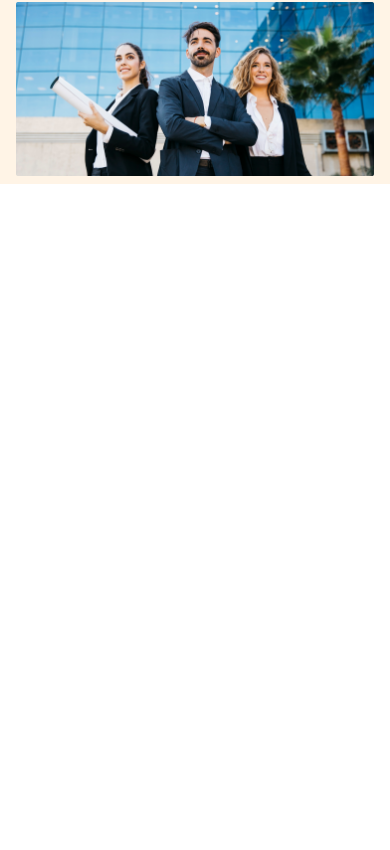
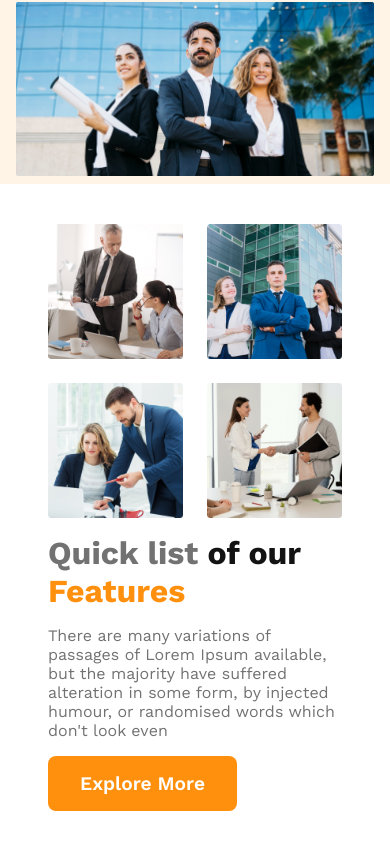
Before and after one commit to sydsym/g3-architect, a plain HTML site: page index.html in a window 390 px wide. Shown: the part 442-1292 px from the top of the page. Before the commit the page ends 844 px from the top, so only its background shows below. Drawn offline with nearby package versions, Linux system fonts and the light colour scheme.

Commit message:
done with responsive till team section

```diff
--- a/index.html
+++ b/index.html
@@ -17,7 +17,7 @@
   <body>
     <header>
       <nav>
-        <h3 class="logo">G3 Architects</h3>
+        <h3 class="logo dark-txt">G3 Architects</h3>
         <ul>
           <li><a href="#">Home</a></li>
           <li><a href="#">About</a></li>
@@ -27,8 +27,8 @@
       </nav>
       <div class="banner">
         <div class="banner-content">
-          <h1 class="banner-title">Brand New Group of Architects</h1>
-          <p class="banner-description">
+          <h1 class="banner-title dark-txt">Brand New Group of Architects</h1>
+          <p class="banner-description gray-txt">
             There are many variations of passages of Lorem Ipsum available, but
             the majority have suffered alteration in some form, by injected
             humour, or randomised words which don't look even
@@ -38,7 +38,33 @@
         <img src="images/banner.png" alt="banner" />
       </div>
     </header>
-    <main></main>
+    <main>
+      <!-- main section  -->
+      <section class="team-section">
+        <div class="team-img-container">
+          <img src="images/team1.png" alt="team1" /><img
+            src="images/team2.png"
+            alt="team2"
+          /><img src="images/team3.png" alt="team3" /><img
+            src="images/team4.png"
+            alt="team4"
+          />
+        </div>
+        <div class="team-content">
+          <h1>
+            <span class="gray-txt">Quick list </span>
+            <span class="dark-txt">of our </span
+            ><span class="orange-txt">Features</span>
+          </h1>
+          <p class="team-description gray-txt">
+            There are many variations of passages of Lorem Ipsum available, but
+            the majority have suffered alteration in some form, by injected
+            humour, or randomised words which don't look even
+          </p>
+          <button class="primary-btn">Explore More</button>
+        </div>
+      </section>
+    </main>
     <footer></footer>
   </body>
 </html>
--- a/styles/style.css
+++ b/styles/style.css
@@ -1,9 +1,33 @@
+/* shared Styles */
 * {
   margin: 0;
   padding: 0;
   font-family: "Work Sans", system-ui;
 }
 
+.primary-btn {
+  font-size: 1.2rem;
+  color: #fff;
+  background: #ff900e;
+  border: none;
+  border-radius: 0.5rem;
+  padding: 1rem 2rem;
+  font-weight: 600;
+}
+
+.gray-txt {
+  color: #727272;
+}
+
+.dark-txt {
+  color: #131313;
+}
+
+.orange-txt {
+  color: #ff900e;
+}
+
+/* header styles */
 header {
   background: #ff900e1a;
   padding: 2rem 10rem;
@@ -17,7 +41,6 @@ nav {
 .logo {
   font-size: 2.5rem;
   font-weight: 700;
-  color: #131313;
 }
 nav > ul {
   display: flex;
@@ -56,30 +79,53 @@ nav a {
   text-align: center;
   font-size: 4rem;
   font-weight: 700;
-  color: #131313;
 }
 .banner-description {
   text-align: center;
-  color: #727272;
-}
-
-.primary-btn {
-  font-size: 1.2rem;
-  color: #fff;
-  background: #ff900e;
-  border: none;
-  border-radius: 0.5rem;
-  padding: 1rem 2rem;
-  font-weight: 600;
 }
 
 .banner img {
   width: 100%;
 }
 
+/* main section styles */
+main {
+  padding: 2rem 10rem;
+}
+
+/* team section style */
+.team-section {
+  display: grid;
+  grid-template-columns: repeat(2, 1fr);
+  justify-content: center;
+  align-items: center;
+  gap: 3rem;
+  padding: 5rem;
+}
+
+.team-img-container {
+  display: grid;
+  grid-template-columns: repeat(2, 1fr);
+  gap: 1.5rem;
+}
+
+.team-img-container img {
+  width: 100%;
+}
+
+.team-content h1 {
+  font-size: 2.8rem;
+}
+
+.team-content p {
+  padding: 1rem 0;
+  font-size: 1rem;
+}
+
 /* media query for mobile  */
 @media (max-width: 576px) {
-  header {
+  header,
+  main {
     padding: 0.5rem 1rem;
     /* background: green; */
   }
@@ -90,12 +136,24 @@ nav a {
   .banner-title {
     font-size: 2rem;
   }
+
+  .team-section {
+    display: flex;
+    flex-direction: column;
+    gap: 1rem;
+    padding: 2rem;
+  }
+
+  .team-content h1 {
+    font-size: 2rem;
+  }
 }
 
 /* media query for medium Devices */
 
 @media (min-width: 577px) and (max-width: 992px) {
-  header {
+  header,
+  main {
     /* background: red; */
     padding: 1rem 2rem;
   }
@@ -107,4 +165,12 @@ nav a {
   .banner-title {
     font-size: 3rem;
   }
+
+  .team-section {
+    grid-template-columns: repeat(1, 1fr);
+  }
+
+  .team-content h1 {
+    font-size: 2.5rem;
+  }
 }
```
